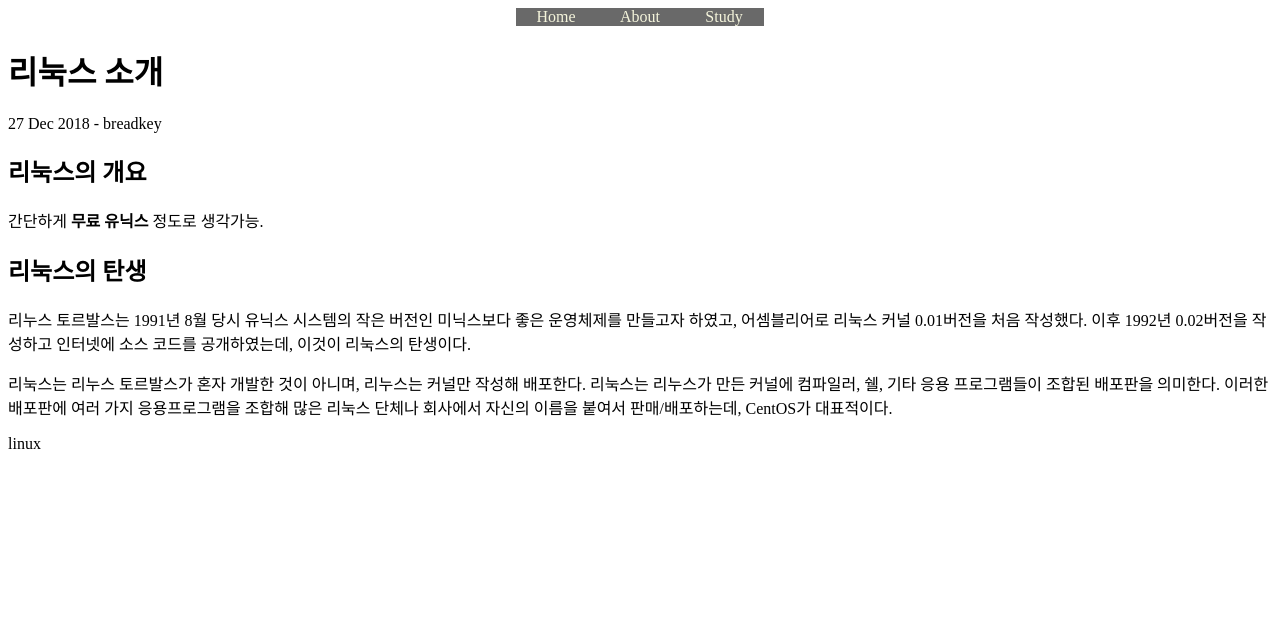
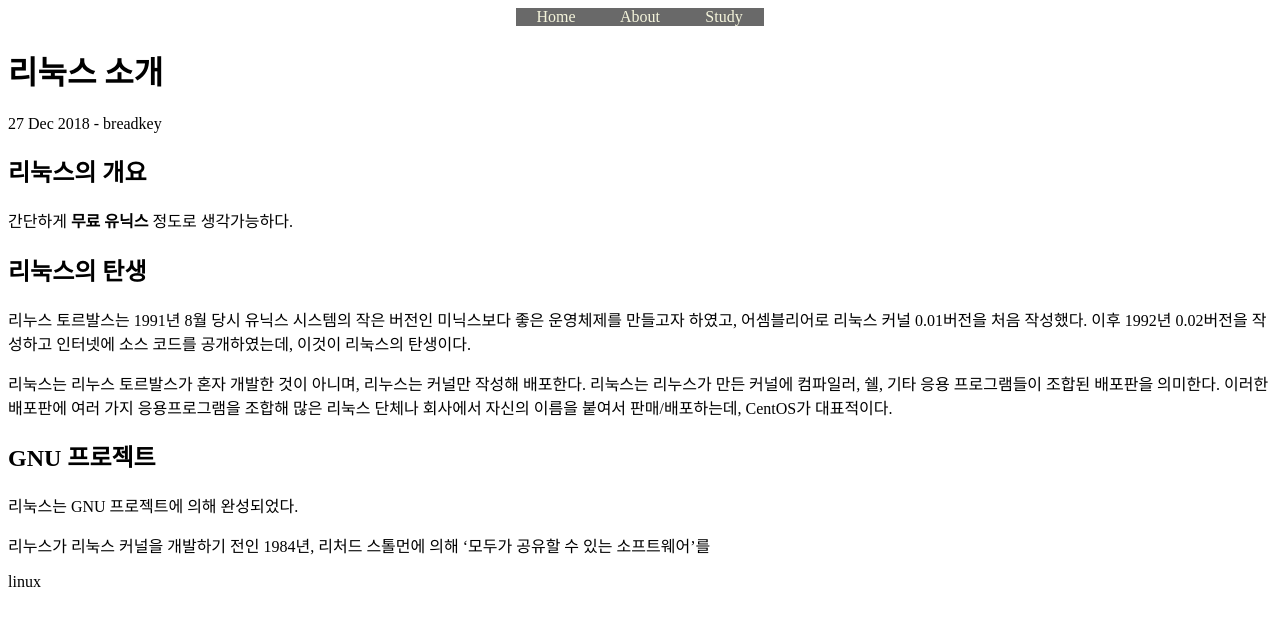
Before and after one commit to BreadKey/breadkey.github.io, a Jekyll site: the page built from _posts/2018-12-27-linux-introduce.md, in a window 1280 px wide. Shown: the top 626 px of the page. Built offline with Jekyll 4.4.1, drawn with Linux system fonts in a browser that asks for light colours.

Commit message:
Update 2018-12-27-linux-introduce.md

```diff
--- a/_posts/2018-12-27-linux-introduce.md
+++ b/_posts/2018-12-27-linux-introduce.md
@@ -6,7 +6,7 @@ categories: study
 tags: linux
 ---
 ## 리눅스의 개요
-간단하게 **무료 유닉스** 정도로 생각가능.
+간단하게 **무료 유닉스** 정도로 생각가능하다.
 
 ## 리눅스의 탄생
 리누스 토르발스는 1991년 8월 당시 유닉스 시스템의 작은 버전인 미닉스보다 좋은 운영체제를 만들고자 하였고, 어셈블리어로 리눅스 커널 0.01버전을 처음 작성했다.
@@ -14,3 +14,8 @@ tags: linux
 
 리눅스는 리누스 토르발스가 혼자 개발한 것이 아니며, 리누스는 커널만 작성해 배포한다.
 리눅스는 리누스가 만든 커널에 컴파일러, 쉘, 기타 응용 프로그램들이 조합된 배포판을 의미한다. 이러한 배포판에 여러 가지 응용프로그램을 조합해 많은 리눅스 단체나 회사에서 자신의 이름을 붙여서 판매/배포하는데, CentOS가 대표적이다.
+
+## GNU 프로젝트
+리눅스는 GNU 프로젝트에 의해 완성되었다.
+
+리누스가 리눅스 커널을 개발하기 전인 1984년, 리처드 스톨먼에 의해 '모두가 공유할 수 있는 소프트웨어'를
```
